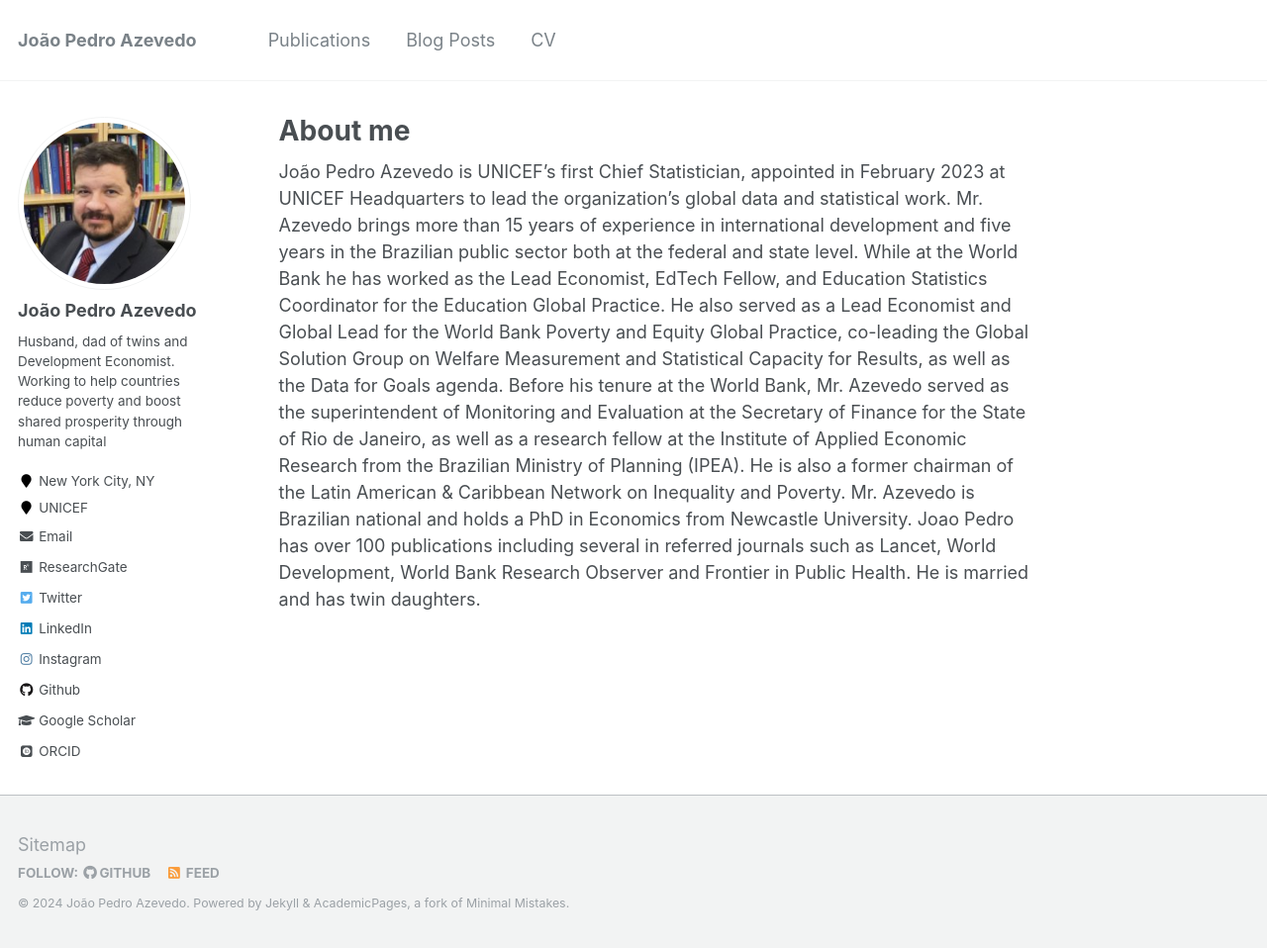
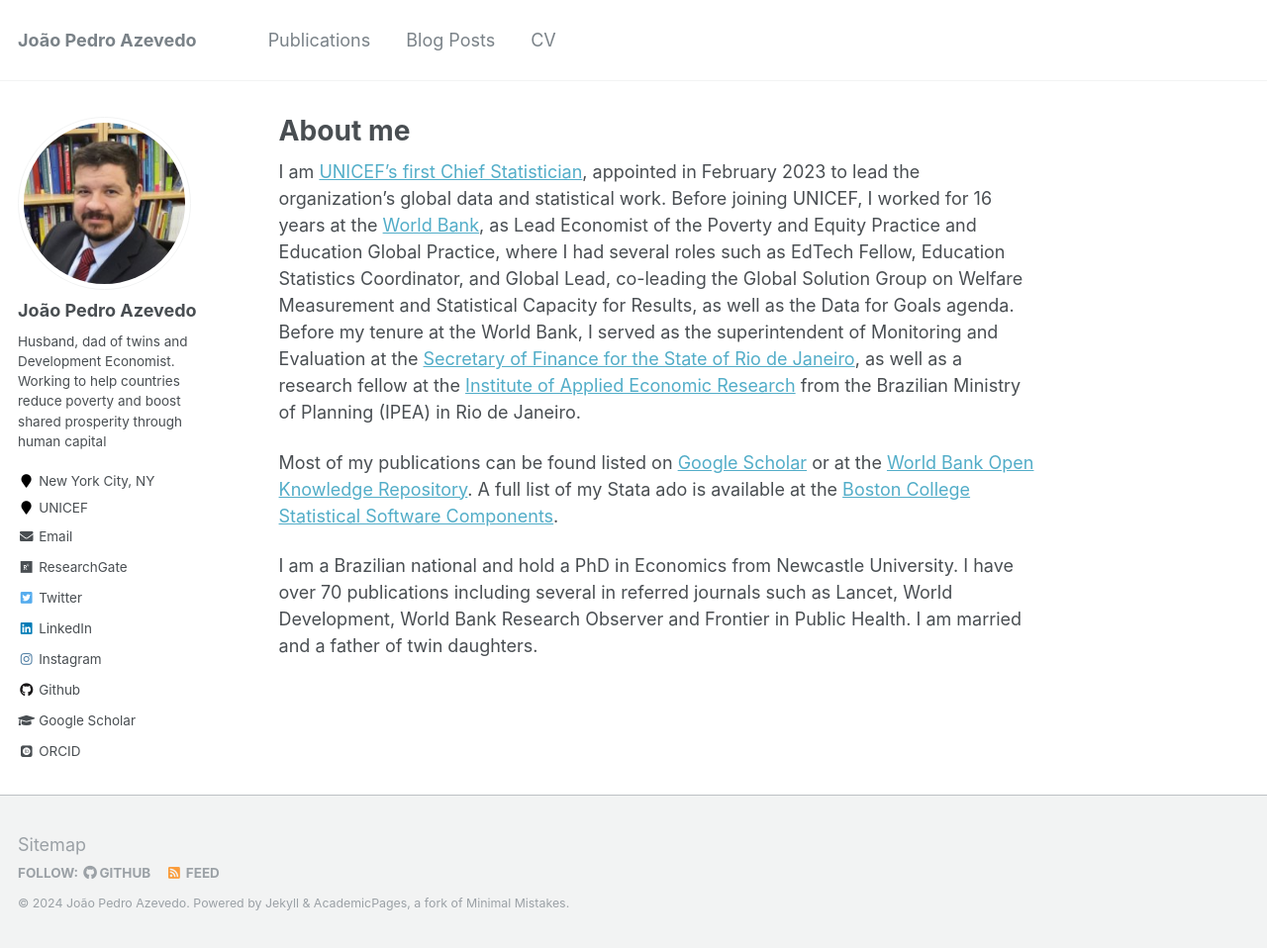
Before and after one commit to jpazvd/jpazvd.github.io, a Jekyll site: the page built from _pages/about.md, in a window 1280 px wide and 958 px high. Shown: the whole window at 99% size. Built offline with Jekyll 4.4.1, drawn with Linux system fonts in a browser that asks for light colours; some web fonts are replaced.

Commit message:
[about] About page update

```diff
--- a/_pages/about.md
+++ b/_pages/about.md
@@ -8,4 +8,8 @@
   - /about.html
 ---
 
-João Pedro Azevedo  is UNICEF's first Chief Statistician, appointed in February 2023 at UNICEF Headquarters to lead the organization's global data and statistical work. Mr. Azevedo brings more than 15 years of experience in international development and five years in the Brazilian public sector both at the federal and state level. While at the World Bank he has worked as the Lead Economist, EdTech Fellow, and Education Statistics Coordinator for the Education Global Practice. He also served as a Lead Economist and Global Lead for the World Bank Poverty and Equity Global Practice, co-leading the Global Solution Group on Welfare Measurement and Statistical Capacity for Results, as well as the Data for Goals agenda. Before his tenure at the World Bank, Mr. Azevedo served as the superintendent of Monitoring and Evaluation at the Secretary of Finance for the State of Rio de Janeiro, as well as a research fellow at the Institute of Applied Economic Research from the Brazilian Ministry of Planning (IPEA). He is also a former chairman of the Latin American & Caribbean Network on Inequality and Poverty. Mr. Azevedo is Brazilian national and holds a PhD in Economics from Newcastle University. Joao Pedro has over 100 publications including several in referred journals such as Lancet, World Development, World Bank Research Observer and Frontier in Public Health. He is married and has twin daughters.
+I am [UNICEF’s first Chief Statistician](https://www.unicef.org/media/experts/joao-pedro-azevedo), appointed in February 2023 to lead the organization’s global data and statistical work. Before joining UNICEF, I worked for 16 years at the [World Bank](https://www.worldbank.org/en/about/people/j/joao-pedro-azevedo), as Lead Economist of the Poverty and Equity Practice and Education Global Practice, where I had several roles such as EdTech Fellow, Education Statistics Coordinator, and Global Lead, co-leading the Global Solution Group on Welfare Measurement and Statistical Capacity for Results, as well as the Data for Goals agenda. Before my tenure at the World Bank, I served as the superintendent of Monitoring and Evaluation at the [Secretary of Finance for the State of Rio de Janeiro](https://www.fazenda.rj.gov.br/), as well as a research fellow at the [Institute of Applied Economic Research](https://ipea.gov.br) from the Brazilian Ministry of Planning (IPEA) in Rio de Janeiro.
+
+Most of my publications can be found listed on [Google Scholar](https://scholar.google.com/citations?user=lTKXA78AAAAJ) or at the [World Bank Open Knowledge Repository](https://openknowledge.worldbank.org/entities/person/360f7a2e-0784-56e1-acf4-7f805fd50257). A full list of my Stata ado is available at the [Boston College Statistical Software Components](https://ideas.repec.org/e/pwa88.html).
+
+I am a Brazilian national and hold a PhD in Economics from Newcastle University. I have over 70 publications including several in referred journals such as Lancet, World Development, World Bank Research Observer and Frontier in Public Health. I am married and a father of twin daughters.
```
